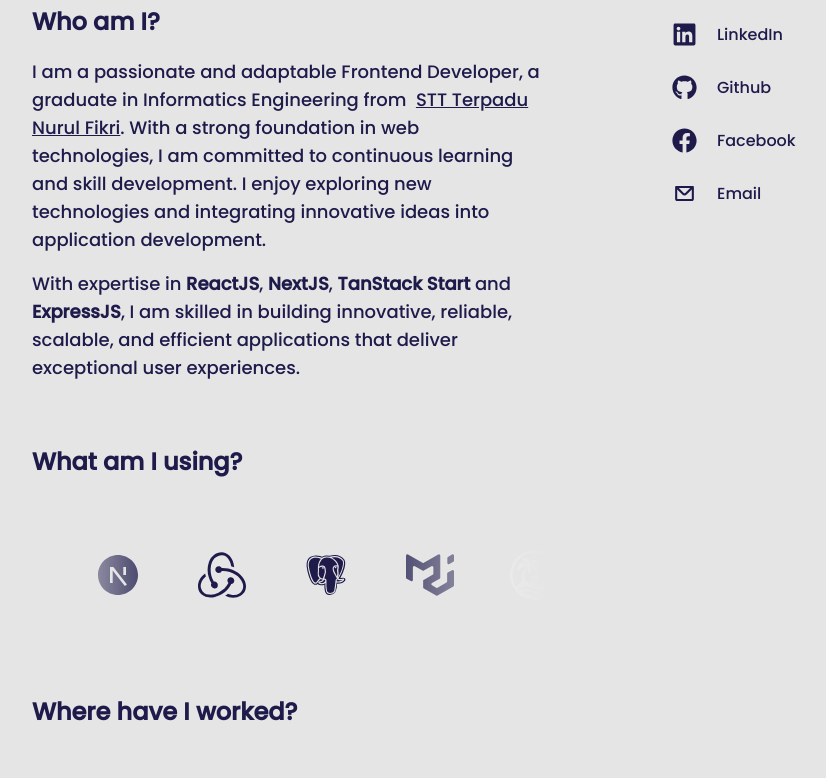
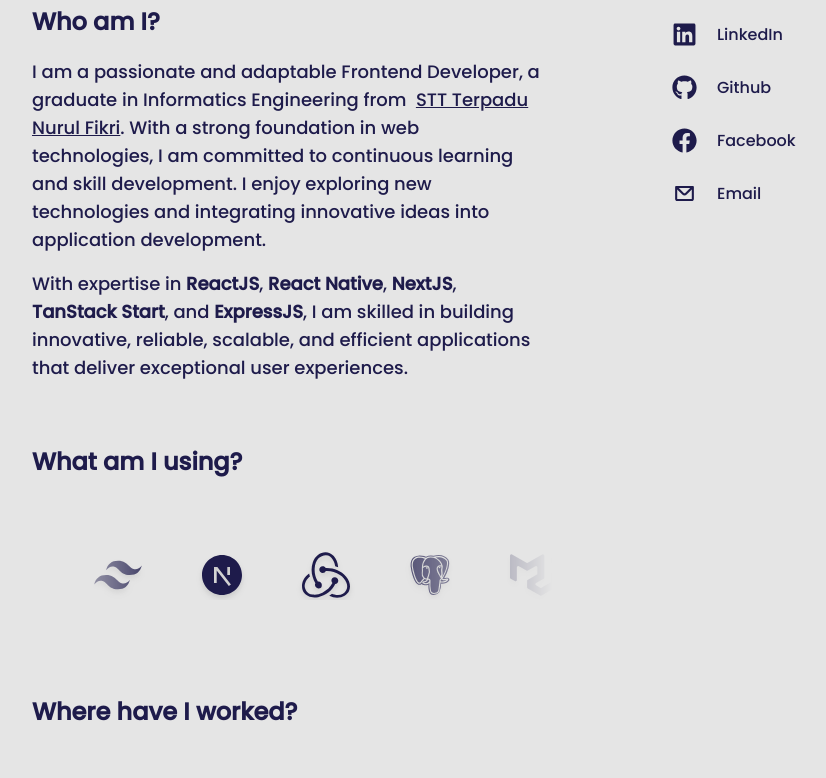
Before and after one commit to faniadifrihandoko1/creativefolio, a Next.js app: page /about in a window 1280 px wide. Shown: the part 538-1316 px from the top of the page, without its empty margins (96-922 px from the left). Built offline with nearby package versions, Linux system fonts and the light colour scheme.

Commit message:
feat(about-page): add tooltip icon skills

```diff
--- a/app/components/view/(client)/about/index.tsx
+++ b/app/components/view/(client)/about/index.tsx
@@ -16,6 +16,8 @@ import {
 } from "react-icons/fa";
 import { RiNextjsFill, RiTailwindCssFill } from "react-icons/ri";
 import { SiMui, SiRedux, SiTypescript } from "react-icons/si";
+import { TbBrandReactNative } from "react-icons/tb";
+import { Tooltip } from "react-tooltip";
 
 export const AboutView = () => {
   return (
@@ -56,10 +58,10 @@ export const AboutView = () => {
                 application development.
               </p>
               <p className="font-normal lg:text-lg">
-                With expertise in <b>ReactJS</b>, <b>NextJS</b>, <b>TanStack Start</b> and{" "}
-                <b>ExpressJS</b>, I am skilled in building innovative, reliable,
-                scalable, and efficient applications that deliver exceptional
-                user experiences.
+                With expertise in <b>ReactJS</b>, <b>React Native</b>, <b>NextJS</b>,{" "}
+                <b>TanStack Start</b>, and <b>ExpressJS</b>, I am skilled in building
+                innovative, reliable, scalable, and efficient applications that deliver
+                exceptional user experiences.
               </p>
             </div>
 
@@ -70,43 +72,61 @@ export const AboutView = () => {
               <div className="mx-2 inline-flex  w-full flex-nowrap overflow-hidden py-8 [mask-image:_linear-gradient(to_right,transparent_0,_black_128px,_black_calc(100%-200px),transparent_100%)]">
                 <Marquee gradient={false} pauseOnHover>
                   <FaReact
-                    href="https://react.dev/"
-                    className="text-5xl hover:text-green-800 cursor-pointer mx-7"
-                    data-tooltip-id="my-tooltip"
-                    data-tooltip-content="Hello to you too!"
+                    className="text-5xl hover:text-teal-600 cursor-pointer mx-7 transition-all duration-300 hover:scale-110 hover:-translate-y-1 drop-shadow-md"
+                    data-tooltip-id="tech-tooltip"
+                    data-tooltip-content="React"
+                  />
+                  <TbBrandReactNative
+                    className="text-5xl hover:text-teal-600 cursor-pointer mx-7 transition-all duration-300 hover:scale-110 hover:-translate-y-1 drop-shadow-md"
+                    data-tooltip-id="tech-tooltip"
+                    data-tooltip-content="React Native"
                   />
                   <SiTypescript
-                    className="text-5xl hover:text-green-800 cursor-pointer mx-7"
-                    data-tooltip-id="TypeScript"
+                    className="text-5xl hover:text-teal-600 cursor-pointer mx-7 transition-all duration-300 hover:scale-110 hover:-translate-y-1 drop-shadow-md"
+                    data-tooltip-id="tech-tooltip"
+                    data-tooltip-content="TypeScript"
                   />
                   <RiTailwindCssFill
-                    className="text-5xl hover:text-green-800 cursor-pointer mx-7"
-                    data-tooltip-id="TailwindCSS"
+                    className="text-5xl hover:text-teal-600 cursor-pointer mx-7 transition-all duration-300 hover:scale-110 hover:-translate-y-1 drop-shadow-md"
+                    data-tooltip-id="tech-tooltip"
+                    data-tooltip-content="TailwindCSS"
                   />
                   <RiNextjsFill
-                    className="text-5xl hover:text-green-800 cursor-pointer mx-7"
-                    data-tooltip-id="NextJS"
+                    className="text-5xl hover:text-teal-600 cursor-pointer mx-7 transition-all duration-300 hover:scale-110 hover:-translate-y-1 drop-shadow-md"
+                    data-tooltip-id="tech-tooltip"
+                    data-tooltip-content="Next.js"
                   />
                   <SiRedux
-                    className="text-5xl hover:text-green-800 cursor-pointer mx-7"
-                    data-tooltip-id="Redux"
+                    className="text-5xl hover:text-teal-600 cursor-pointer mx-7 transition-all duration-300 hover:scale-110 hover:-translate-y-1 drop-shadow-md"
+                    data-tooltip-id="tech-tooltip"
+                    data-tooltip-content="Redux"
                   />
 
                   <BiLogoPostgresql
-                    className="text-5xl hover:text-green-800 cursor-pointer mx-7"
-                    data-tooltip-id="PostgreSQL"
+                    className="text-5xl hover:text-teal-600 cursor-pointer mx-7 transition-all duration-300 hover:scale-110 hover:-translate-y-1 drop-shadow-md"
+                    data-tooltip-id="tech-tooltip"
+                    data-tooltip-content="PostgreSQL"
                   />
                   <SiMui
-                    className="text-5xl hover:text-green-800 cursor-pointer mx-7"
-                    data-tooltip-id="MUI"
+                    className="text-5xl hover:text-teal-600 cursor-pointer mx-7 transition-all duration-300 hover:scale-110 hover:-translate-y-1 drop-shadow-md"
+                    data-tooltip-id="tech-tooltip"
+                    data-tooltip-content="Material-UI"
                   />
                   <Image
                     src={iconTanstack}
                     alt="Tanstack"
                     width={50}
-                    className="mx-7"
+                    className="mx-7 cursor-pointer transition-all duration-300 hover:scale-110 hover:-translate-y-1 drop-shadow-md"
+                    data-tooltip-id="tech-tooltip"
+                    data-tooltip-content="TanStack"
                   />
                 </Marquee>
+                <Tooltip
+                  id="tech-tooltip"
+                  className="z-50 !bg-teal-700 !text-white !font-semibold !rounded-lg !px-4 !py-2 !text-sm dark:!bg-teal-600 shadow-xl"
+                  border="1px solid rgba(255, 255, 255, 0.1)"
+                  opacity={1}
+                />
               </div>
             </div>
             <div className="pointer-events-auto transform-none">
```
